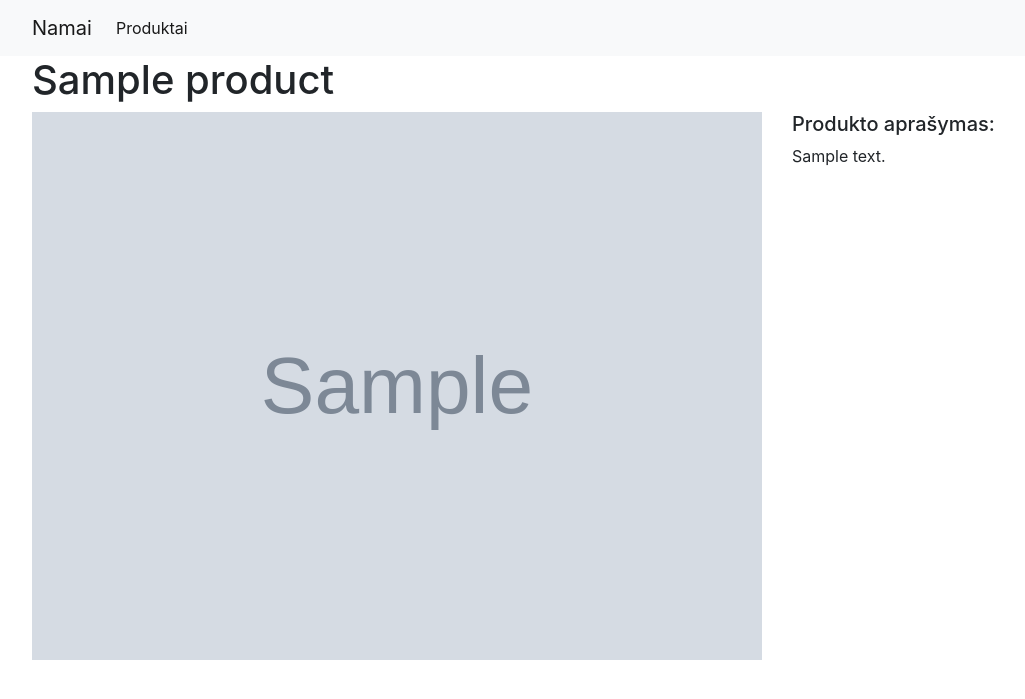
After one commit to RamunasAdamonis/evs-lab1-website, a Flask app: template templates/product_details.html in a window 1280 px wide. The commit adds this page. Shown: the top 699 px of the page, without its empty margins (53-1078 px from the left). Run offline with Flask 2, Linux system fonts and the light colour scheme; the template is opened without the code that fills it: most values are stand-ins (such as "Sample title", 1, 10 or a date in 2020); grey boxes marked "Sample" are stand-in pictures; some libraries are stand-ins or nearby versions.

Commit message:
working page

```diff
--- a/app.py
+++ b/app.py
@@ -1,15 +1,85 @@
 from flask import Flask, render_template
+import pyodbc
+import os
+from dotenv import load_dotenv
 
 app = Flask(__name__)
+load_dotenv()
+server_name = os.environ.get("SQL_SERVER_NAME")
+database_name = os.environ.get("SQL_DATABASE_NAME")
+username = os.environ.get("SQL_USERNAME")
+password = os.environ.get("SQL_PASSWORD")
+storage_account_name = os.environ.get("STORAGE_ACCOUNT_NAME")
+
+def get_data():
+    try:
+        connection_string = f'Driver={{ODBC Driver 17 for SQL Server}};Server=tcp:{server_name}.database.windows.net,1433;Database={database_name};Uid={username};Pwd={password};Encrypt=yes;TrustServerCertificate=no;Connection Timeout=30;'
+        cnxn = pyodbc.connect(connection_string)
+        cursor = cnxn.cursor()
+        cursor.execute("SELECT id, name, description, imageUrl FROM Product.Products")
+
+        rows = cursor.fetchall()
+
+        products = [{
+            'id': row[0],
+            'name': row[1],
+            'description': row[2],
+            'imageUrl': f'https://{storage_account_name}.blob.core.windows.net/{row[3]}'
+            } for row in rows]
+        return products
+    except:
+        return None
 
 @app.route('/')
 def home():
     return render_template("home.html")
 
-@app.route('/products')
+@app.route('/produktai')
 def products():
-    products = [{'id': 1, 'name': 'vardas', 'description': 'aprasymas'}]
+
+    products = get_data()
+
+    if products ==None:
+        return render_template("nothing.html")
+
     return render_template("products.html", products = products)
+
+@app.route('/produktas/<id>')
+def product(id):
+
+    try:
+        product_id = int(id)
+    except ValueError:
+        return render_template("404.html")
+
+    products = get_data()
+
+    product = next(filter(lambda product: product['id'] == product_id, products), None)
+
+    if (product):
+        return render_template("product_details.html", product = product)
+
+    return render_template("404.html")
+
+@app.route('/statusas')
+def status():
+    if (not server_name or not database_name or
+        not username or not password or not storage_account_name):
+       return {'žinutė': 'Trūksta aplinkos parametrų'}
+
+    try:
+        products = get_data()
+    except Exception as ex:
+        return {'žinutė': 'Klaida jungiantis prie DB', 'klaida': str(ex)}
+
+    if not products:
+        return {'žinutė': 'Trūksta duomenų'}
+
+    return {'žinutė': 'Viskas veikia!'}
+
+@app.errorhandler(404)
+def handle_404(e):
+    return render_template("404.html")
 
 if __name__ =='__main__':
     app.run(debug = True)
--- /dev/null
+++ b/templates/404.html
@@ -0,0 +1,3 @@
+{% extends "base.html" %} {% block page_content %}
+<h1>404</h1>
+{% endblock %}
--- a/templates/base.html
+++ b/templates/base.html
@@ -7,7 +7,7 @@
 
 <nav class="navbar navbar-expand-lg navbar-light bg-light">
   <div class="container">
-    <a class="navbar-brand" href="/">Home</a>
+    <a class="navbar-brand" href="/">Namai</a>
     <button
       class="navbar-toggler"
       type="button"
@@ -23,7 +23,7 @@
     <div class="collapse navbar-collapse" id="navbarSupportedContent">
       <ul class="navbar-nav mr-auto">
         <li class="nav-item active">
-          <a class="nav-link" href="/products">Products</a>
+          <a class="nav-link" href="/produktai">Produktai</a>
         </li>
       </ul>
     </div>
--- a/templates/home.html
+++ b/templates/home.html
@@ -1,3 +1,4 @@
 {% extends 'base.html' %} {% block page_content %}
-<h1>Make A Short URL</h1>
+<h1>Sveiki atvykę</h1>
+<a href="/produktai" class="btn btn-primary">Naršyti produktus</a>
 {% endblock %}
--- /dev/null
+++ b/templates/nothing.html
@@ -0,0 +1 @@
+{% extends "base.html" %} {% block page_content %} {% endblock %}
--- /dev/null
+++ b/templates/product_details.html
@@ -0,0 +1,13 @@
+{% extends "base.html" %} {% block page_content %}
+<h1>{{ product.name }}</h1>
+<div class="row">
+  <div class="col-md-8">
+    <img src="{{ product.imageUrl }}" alt="" width="100%" />
+  </div>
+  <div class="col-md-4">
+    <h5>Produkto aprašymas:</h5>
+    <p>{{ product.description }}</p>
+    <br />
+  </div>
+</div>
+{% endblock %}
--- a/templates/products.html
+++ b/templates/products.html
@@ -1,5 +1,5 @@
 {% extends 'base.html' %} {% block page_content %}
-<h1>Products:</h1>
+<h1>Produktai:</h1>
 <div class="row">
   {% for product in products %}
   <div class="col-md-4">
@@ -7,6 +7,7 @@
       <div class="card-body">
         <h5 class="card-title">{{ product.name }}</h5>
         <p class="card-text">{{ product.description }}</p>
+        <a href="{{ url_for('product',id = product.id) }}" class="btn btn-primary">Detalės</a>
       </div>
     </div>
   </div>
```
Also changed, not shown: templates/products copy.html (deleted, +0 -17 lines).
